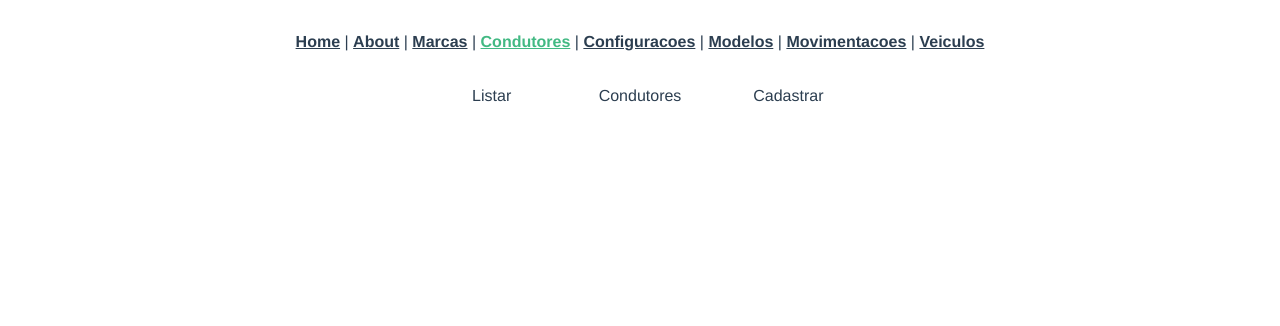
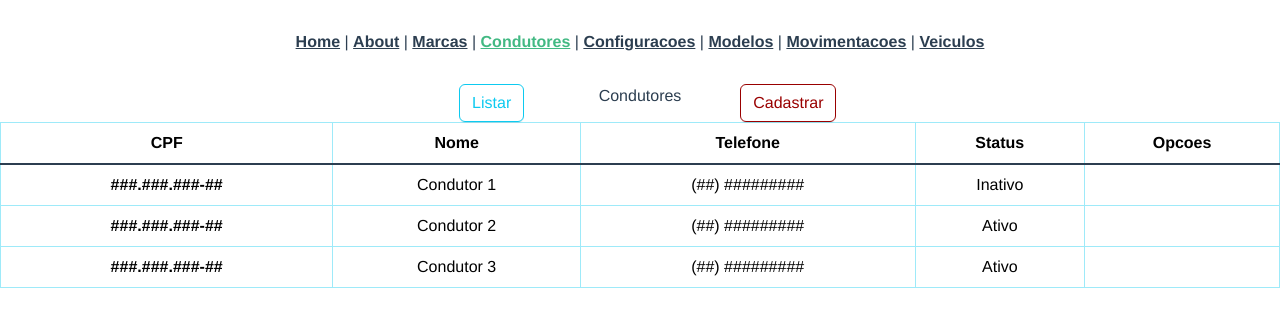
Before and after one commit to LuisEduardoRodriguezRomero/EstacionamentoFront, a Vue app: page /listar-condutores in a window 1280 px wide. Shown: the top 326 px of the page. Built offline with nearby package versions, Linux system fonts and the light colour scheme.

Commit message:
Tabelas com opcoes

```diff
--- a/src/views/Condutor/CondutorListaView.vue
+++ b/src/views/Condutor/CondutorListaView.vue
@@ -3,19 +3,51 @@
 </script>
 
 <template>
-<div class="container text-center">
+      <div class="container text-center">
   <div class="row justify-content-md-center">
     <div class="col col-lg-2">
-      Listar
+      <button type="button" class="btn btn-outline-info" >Listar</button>
     </div>
     <div class="col-md-auto">
      Condutores
     </div>
     <div class="col col-lg-2">
-    Cadastrar
+    <button type="button" class="btn btn-outline-primary" ative>Cadastrar</button>
     </div>
   </div>
 </div>
+
+<table class="table table-hover table-bordered border border-info-subtle">
+  <thead>
+    <tr>
+      <th scope="col">CPF</th>
+      <th scope="col">Nome</th>
+      <th scope="col">Telefone</th>
+      <th scope="col">Status</th>
+      <th scope="col">Opcoes</th>
+    </tr>
+  </thead>
+  <tbody class="table-group-divider">
+    <tr>
+      <th scope="row">###.###.###-##</th>
+      <td>Condutor 1 </td>
+      <td>(##) #########</td>
+      <td>Inativo</td>
+    </tr>
+    <tr>
+      <th scope="row">###.###.###-##</th>
+      <td>Condutor 2</td>
+      <td>(##) #########</td>
+      <td>Ativo</td>
+    </tr>
+    <tr>
+      <th scope="row">###.###.###-##</th>
+      <td >Condutor 3</td>
+      <td>(##) #########</td>
+      <td>Ativo</td>
+    </tr>
+  </tbody>
+</table>
 
 </template>
 
--- a/src/views/Configuracao/ConfiguracaoListaView.vue
+++ b/src/views/Configuracao/ConfiguracaoListaView.vue
@@ -3,19 +3,51 @@
 </script>
 
 <template>
- <div class="container text-center">
+      <div class="container text-center">
   <div class="row justify-content-md-center">
     <div class="col col-lg-2">
-      Listar
+      <button type="button" class="btn btn-outline-info" >Listar</button>
     </div>
     <div class="col-md-auto">
-     Configuracoes
+     Veiculos
     </div>
     <div class="col col-lg-2">
-    Cadastrar
+    <button type="button" class="btn btn-outline-primary" ative>Cadastrar</button>
     </div>
   </div>
 </div>
+
+<table class="table table-hover table-bordered border border-info-subtle">
+  <thead>
+    <tr>
+      <th scope="col">Placa</th>
+      <th scope="col">Condutor</th>
+      <th scope="col">Modelo</th>
+      <th scope="col">Cor</th>
+      <th scope="col">Opcoes</th>
+    </tr>
+  </thead>
+  <tbody class="table-group-divider">
+    <tr>
+      <th scope="row">AAA 0001</th>
+      <td>Condutor 1 </td>
+      <td>Mobi</td>
+      <td>Azul</td>
+    </tr>
+    <tr>
+      <th scope="row">AAA 0001</th>
+      <td>Condutor 2</td>
+      <td>Ka</td>
+      <td>Preto</td>
+    </tr>
+    <tr>
+      <th scope="row">AAA 0001</th>
+      <td >Condutor 3</td>
+      <td>HB20</td>
+      <td>Verde</td>
+    </tr>
+  </tbody>
+</table>
 
 </template>
 
--- a/src/views/Marca/MarcaListaView.vue
+++ b/src/views/Marca/MarcaListaView.vue
@@ -3,35 +3,48 @@
 </script>
 
 <template>
-    <table class="table">
+      <div class="container text-center">
+  <div class="row justify-content-md-center">
+    <div class="col col-lg-2">
+      <button type="button" class="btn btn-outline-info" >Listar</button>
+    </div>
+    <div class="col-md-auto">
+     Marcas
+    </div>
+    <div class="col col-lg-2">
+    <button type="button" class="btn btn-outline-primary" ative>Cadastrar</button>
+    </div>
+  </div>
+</div>
+
+<table class="table table-hover table-bordered border border-info-subtle">
   <thead>
     <tr>
-      <th scope="col">#</th>
-      <th scope="col">First</th>
-      <th scope="col">Last</th>
-      <th scope="col">Handle</th>
+      <th scope="col">Id</th>
+      <th scope="col">Marca</th>
+      <th scope="col">Status</th>
+      <th scope="col">Opcoes</th>
     </tr>
   </thead>
-  <tbody>
+  <tbody class="table-group-divider">
     <tr>
-      <th scope="row">1</th>
-      <td>Mark</td>
-      <td>Otto</td>
-      <td>@mdo</td>
+      <td> 1 </td>
+      <td>Fiat</td>
+      <td>Ativo</td>
     </tr>
     <tr>
-      <th scope="row">2</th>
-      <td>Jacob</td>
-      <td>Thornton</td>
-      <td>@fat</td>
+      <td> 2</td>
+      <td>Ford</td>
+      <td>Ativo</td>
     </tr>
     <tr>
-      <th scope="row">3</th>
-      <td colspan="2">Larry the Bird</td>
-      <td>@twitter</td>
+      <td > 3</td>
+      <td>Hyundai</td>
+      <td>Ativo</td>
     </tr>
   </tbody>
 </table>
+
 </template>
 
 <style scoped>
--- a/src/views/Modelo/ModeloListaView.vue
+++ b/src/views/Modelo/ModeloListaView.vue
@@ -6,16 +6,54 @@
       <div class="container text-center">
   <div class="row justify-content-md-center">
     <div class="col col-lg-2">
-      Listar
+      <button type="button" class="btn btn-outline-info" >Listar</button>
     </div>
     <div class="col-md-auto">
      Modelos
     </div>
     <div class="col col-lg-2">
-    Cadastrar
+    <button type="button" class="btn btn-outline-primary" ative>Cadastrar</button>
     </div>
   </div>
 </div>
+
+<table class="table table-hover table-bordered border border-info-subtle">
+  <thead>
+    <tr>
+      <th scope="col">Id</th>
+      <th scope="col">Nome</th>
+      <th scope="col">Marca</th>
+      <th scope="col">Status</th>
+      <th scope="col">Opcoes</th>
+    </tr>
+  </thead>
+  <tbody class="table-group-divider">
+    <tr>
+      <th scope="row">1</th>
+      <td>KA </td>
+      <td>Ford</td>
+      <td>Ativo</td>
+      <td> <div class="btn-group btn-group-sm" role="group" aria-label="Small button group">
+  <button type="button" class="btn btn-outline-primary">Excluir</button>
+  <button type="button" class="btn btn-outline-info">Editar</button>
+  <button type="button" class="btn btn-outline-primary">Right</button>
+</div>
+</td>
+    </tr>
+    <tr>
+      <th scope="row">2</th>
+      <td>Mobi</td>
+      <td>Fiat</td>
+      <td>Inativo</td>
+    </tr>
+    <tr>
+      <th scope="row">3</th>
+      <td >HB20</td>
+      <td>Hyundai</td>
+      <td>Ativo</td>
+    </tr>
+  </tbody>
+</table>
 
 </template>
 
--- a/src/views/Movimentacao/MovimentacaoListaView.vue
+++ b/src/views/Movimentacao/MovimentacaoListaView.vue
@@ -6,16 +6,48 @@
       <div class="container text-center">
   <div class="row justify-content-md-center">
     <div class="col col-lg-2">
-      Listar
+      <button type="button" class="btn btn-outline-info" >Listar</button>
     </div>
     <div class="col-md-auto">
      Movimentacoes
     </div>
     <div class="col col-lg-2">
-    Cadastrar
+    <button type="button" class="btn btn-outline-primary" ative>Cadastrar</button>
     </div>
   </div>
 </div>
+
+<table class="table table-hover table-bordered border border-info-subtle">
+  <thead>
+    <tr>
+      <th scope="col">Placa</th>
+      <th scope="col">Condutor</th>
+      <th scope="col">Entrada</th>
+      <th scope="col">Saida</th>
+      <th scope="col">Opcoes</th>
+    </tr>
+  </thead>
+  <tbody class="table-group-divider">
+    <tr>
+      <th scope="row">AAA 0001</th>
+      <td>Condutor 1 </td>
+      <td>DD-MM-YYYY HH:MM:SS</td>
+      <td>DD-MM-YYYY HH:MM:SS</td>
+    </tr>
+    <tr>
+      <th scope="row">AAA 0001</th>
+      <td>Condutor 2</td>
+      <td>DD-MM-YYYY HH:MM:SS</td>
+      <td>DD-MM-YYYY HH:MM:SS</td>
+    </tr>
+    <tr>
+      <th scope="row">AAA 0001</th>
+      <td >Condutor 3</td>
+      <td>DD-MM-YYYY HH:MM:SS</td>
+      <td>DD-MM-YYYY HH:MM:SS</td>
+    </tr>
+  </tbody>
+</table>
 
 </template>
 
--- a/src/views/Veiculo/VeiculoListaView.vue
+++ b/src/views/Veiculo/VeiculoListaView.vue
@@ -6,24 +6,25 @@
       <div class="container text-center">
   <div class="row justify-content-md-center">
     <div class="col col-lg-2">
-      Listar
+      <button type="button" class="btn btn-outline-info" >Listar</button>
     </div>
     <div class="col-md-auto">
      Veiculos
     </div>
     <div class="col col-lg-2">
-    Cadastrar
+    <button type="button" class="btn btn-outline-primary" ative>Cadastrar</button>
     </div>
   </div>
 </div>
 
-<table class="table table-hover table-bordered">
+<table class="table table-hover table-bordered border border-info-subtle">
   <thead>
     <tr>
       <th scope="col">Placa</th>
       <th scope="col">Condutor</th>
       <th scope="col">Modelo</th>
       <th scope="col">Cor</th>
+      <th scope="col">Opcoes</th>
     </tr>
   </thead>
   <tbody class="table-group-divider">
```
